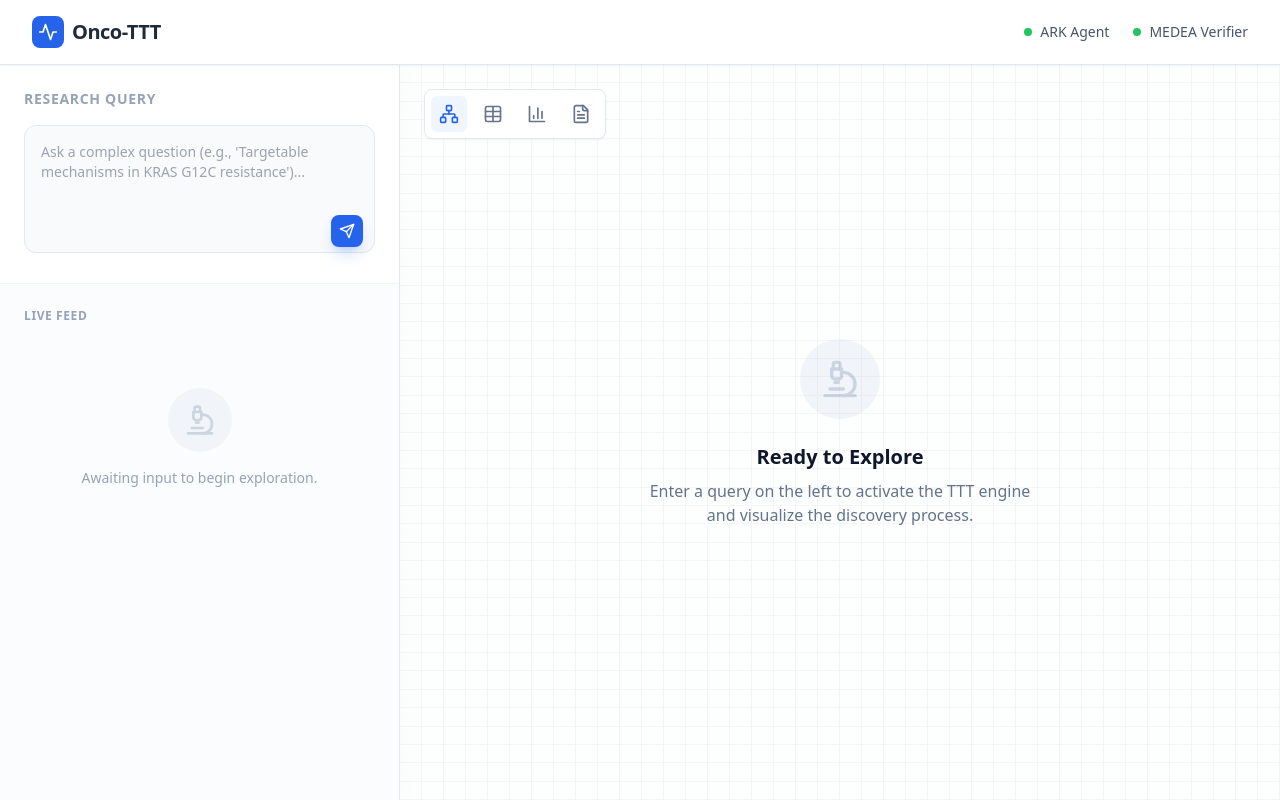
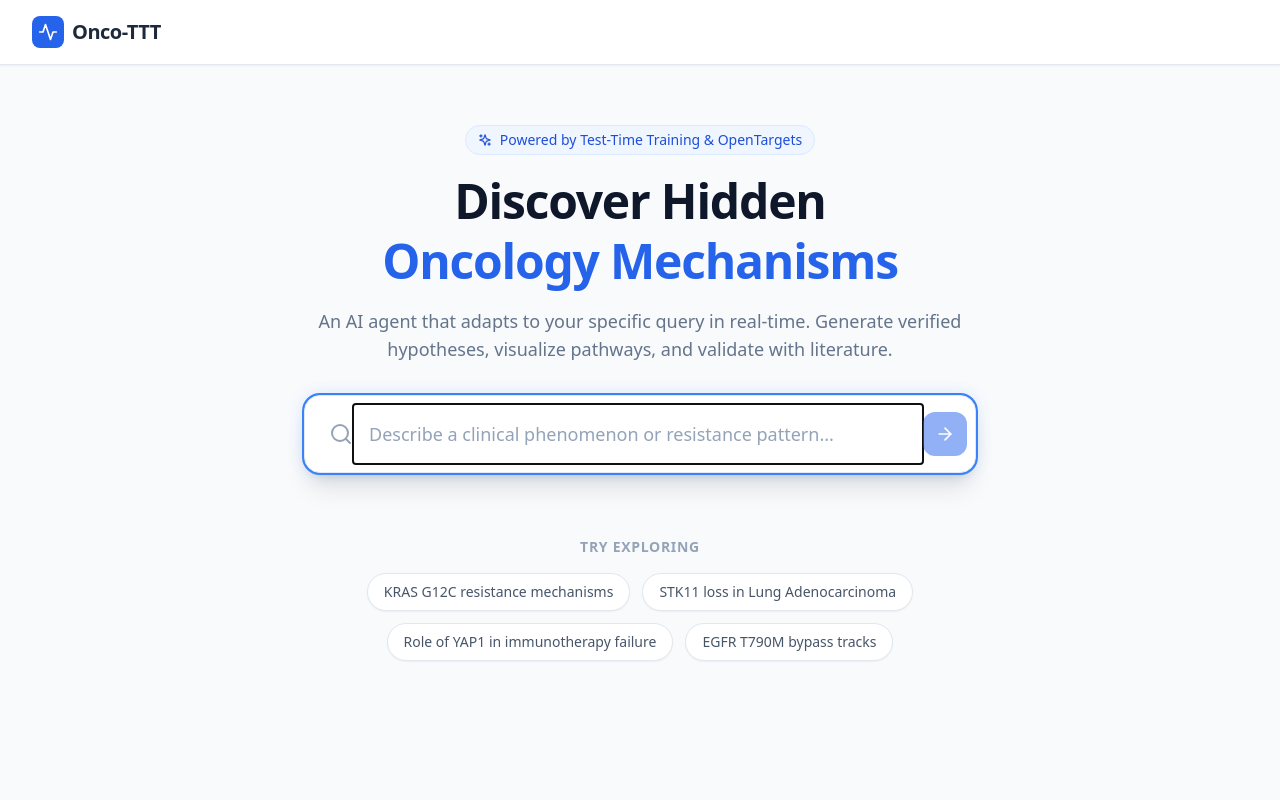
Before and after one commit to inventcures/oncology_hypothesis_generation, a Next.js app in the folder frontend/: page / in a window 1280 px wide. Built offline with nearby package versions, Linux system fonts and the light colour scheme.

Commit message:
feat(ui): redesign landing page with hero search and intuitive navigation

```diff
--- a/frontend/app/page.tsx
+++ b/frontend/app/page.tsx
@@ -1,7 +1,7 @@
 "use client";
 
 import { useState } from "react";
-import { Send, Activity, Brain, ShieldCheck, Microscope, BarChart3, Network, Table as TableIcon, FileText } from "lucide-react";
+import { Send, Activity, Brain, ShieldCheck, Microscope, BarChart3, Network, Table as TableIcon, FileText, Sparkles, Search, ArrowRight } from "lucide-react";
 
 type Hypothesis = {
   id: string;
@@ -44,14 +44,19 @@ export default function Home() {
   const [papers, setPapers] = useState<Paper[]>([]);
   const [graphData, setGraphData] = useState<{ nodes: GraphNode[]; links: GraphLink[] } | null>(null);
   const [loading, setLoading] = useState(false);
+  const [hasSearched, setHasSearched] = useState(false);
   const [status, setStatus] = useState("Idle");
   const [viewMode, setViewMode] = useState<"graph" | "table" | "metrics" | "papers">("graph");
 
-  const handleSubmit = async (e: React.FormEvent) => {
-    e.preventDefault();
-    if (!query) return;
+  const handleSubmit = async (e?: React.FormEvent, overrideQuery?: string) => {
+    if (e) e.preventDefault();
+    const textToSearch = overrideQuery || query;
+    if (!textToSearch) return;
+
+    if (overrideQuery) setQuery(overrideQuery);
 
     setLoading(true);
+    setHasSearched(true);
     setHypotheses([]);
     setGraphData(null);
     setPapers([]);
@@ -66,7 +71,7 @@ export default function Home() {
       const res = await fetch(`${apiUrl}/generate`, {
         method: "POST",
         headers: { "Content-Type": "application/json" },
-        body: JSON.stringify({ text: query }),
+        body: JSON.stringify({ text: textToSearch }),
       });
 
       if (!res.ok) throw new Error(`API Error: ${res.statusText}`);
@@ -84,6 +89,10 @@ export default function Home() {
     }
   };
 
+  const handleExampleClick = (text: string) => {
+    handleSubmit(undefined, text);
+  };
+
   const getNodeColor = (type: string) => {
     switch (type) {
       case "Gene": return "#3b82f6"; // Blue
@@ -97,13 +106,15 @@ export default function Home() {
   return (
     <main className="flex min-h-screen flex-col bg-slate-50 text-slate-900 font-sans">
       {/* Header */}
-      <header className="flex items-center justify-between px-8 py-4 bg-white border-b border-slate-200 shadow-sm z-20">
-        <div className="flex items-center gap-2">
+      <header className="flex items-center justify-between px-8 py-4 bg-white border-b border-slate-200 shadow-sm z-20 sticky top-0">
+        <div className="flex items-center gap-2 cursor-pointer" onClick={() => setHasSearched(false)}>
           <div className="bg-blue-600 p-1.5 rounded-lg">
              <Activity className="text-white w-5 h-5" />
           </div>
           <h1 className="text-xl font-bold tracking-tight text-slate-800">Onco-TTT</h1>
         </div>
+
+        {hasSearched && (
             <div className="flex gap-6 text-sm font-medium">
             <div className="flex items-center gap-2">
                 <div className={`w-2 h-2 rounded-full ${status.includes("ARK") ? "bg-blue-500 animate-pulse" : "bg-green-500"}`}></div>
@@ -114,33 +125,103 @@ export default function Home() {
                 <span className="text-slate-600">MEDEA Verifier</span>
             </div>
             </div>
+        )}
       </header>
 
+      {!hasSearched ? (
+        // --- HERO SECTION (Initial View) ---
+        <div className="flex-1 flex flex-col items-center justify-center p-6 -mt-20">
+            <div className="w-full max-w-3xl text-center space-y-8">
+
+                <div className="space-y-4">
+                    <div className="inline-flex items-center gap-2 px-3 py-1 rounded-full bg-blue-50 text-blue-700 text-sm font-medium border border-blue-100">
+                        <Sparkles size={14} />
+                        <span>Powered by Test-Time Training & OpenTargets</span>
+                    </div>
+                    <h2 className="text-5xl font-extrabold text-slate-900 tracking-tight leading-tight">
+                        Discover Hidden <br/>
+                        <span className="text-blue-600">Oncology Mechanisms</span>
+                    </h2>
+                    <p className="text-lg text-slate-500 max-w-2xl mx-auto">
+                        An AI agent that adapts to your specific query in real-time.
+                        Generate verified hypotheses, visualize pathways, and validate with literature.
+                    </p>
+                </div>
+
+                {/* Big Search Bar */}
+                <div className="relative max-w-2xl mx-auto group">
+                    <div className="absolute inset-0 bg-blue-500 rounded-2xl blur opacity-20 group-hover:opacity-30 transition-opacity"></div>
+                    <div className="relative bg-white rounded-2xl shadow-xl border border-slate-200 flex items-center p-2 transition-all ring-1 ring-slate-900/5 focus-within:ring-2 focus-within:ring-blue-500">
+                        <Search className="ml-4 text-slate-400" size={24} />
+                        <input
+                            type="text"
+                            className="flex-1 bg-transparent border-none focus:ring-0 text-lg p-4 placeholder:text-slate-400 text-slate-800"
+                            placeholder="Describe a clinical phenomenon or resistance pattern..."
+                            value={query}
+                            onChange={(e) => setQuery(e.target.value)}
+                            onKeyDown={(e) => e.key === 'Enter' && handleSubmit()}
+                            autoFocus
+                        />
+                        <button
+                            onClick={() => handleSubmit()}
+                            disabled={!query}
+                            className="bg-blue-600 hover:bg-blue-700 text-white p-3 rounded-xl transition-colors disabled:opacity-50 disabled:cursor-not-allowed"
+                        >
+                            <ArrowRight size={20} />
+                        </button>
+                    </div>
+                </div>
+
+                {/* Suggested Queries */}
+                <div className="pt-8">
+                    <p className="text-sm font-semibold text-slate-400 uppercase tracking-wider mb-4">Try exploring</p>
+                    <div className="flex flex-wrap justify-center gap-3">
+                        {[
+                            "KRAS G12C resistance mechanisms",
+                            "STK11 loss in Lung Adenocarcinoma",
+                            "Role of YAP1 in immunotherapy failure",
+                            "EGFR T790M bypass tracks"
+                        ].map((q) => (
+                            <button
+                                key={q}
+                                onClick={() => handleExampleClick(q)}
+                                className="px-4 py-2 bg-white border border-slate-200 hover:border-blue-400 hover:text-blue-600 rounded-full text-sm font-medium text-slate-600 transition-all shadow-sm hover:shadow-md"
+                            >
+                                {q}
+                            </button>
+                        ))}
+                    </div>
+                </div>
+
+            </div>
+        </div>
+      ) : (
+        // --- MAIN APP (Split View) ---
         <div className="flex flex-1 overflow-hidden">
         {/* Sidebar / Feed */}
-        <aside className="w-[400px] bg-white border-r border-slate-200 flex flex-col z-10 shadow-[4px_0_24px_rgba(0,0,0,0.02)]">
-          <div className="p-6 border-b border-slate-100">
-            <h2 className="text-sm font-bold text-slate-400 uppercase tracking-wider mb-4">Research Query</h2>
-            <form onSubmit={handleSubmit}>
+        <aside className="w-[350px] bg-white border-r border-slate-200 flex flex-col z-10 shadow-[4px_0_24px_rgba(0,0,0,0.02)]">
+          <div className="p-4 border-b border-slate-100">
+            <h2 className="text-xs font-bold text-slate-400 uppercase tracking-wider mb-2">Refine Query</h2>
+            <form onSubmit={(e) => handleSubmit(e)}>
               <div className="relative group">
                 <textarea
                   value={query}
                   onChange={(e) => setQuery(e.target.value)}
-                  placeholder="Ask a complex question (e.g., 'Targetable mechanisms in KRAS G12C resistance')..."
-                  className="w-full h-32 p-4 text-sm bg-slate-50 border border-slate-200 rounded-xl focus:ring-2 focus:ring-blue-500 focus:border-transparent focus:outline-none resize-none transition-all"
+                  placeholder="Refine your research question..."
+                  className="w-full h-24 p-3 text-sm bg-slate-50 border border-slate-200 rounded-lg focus:ring-2 focus:ring-blue-500 focus:border-transparent focus:outline-none resize-none transition-all"
                 />
                 <button
                   type="submit"
                   disabled={loading}
-                  className="absolute bottom-3 right-3 p-2 bg-blue-600 text-white rounded-lg hover:bg-blue-700 disabled:opacity-50 disabled:cursor-not-allowed transition-all shadow-lg shadow-blue-600/20"
+                  className="absolute bottom-2 right-2 p-1.5 bg-blue-600 text-white rounded-md hover:bg-blue-700 disabled:opacity-50 transition-all shadow-sm"
                 >
-                  <Send size={16} />
+                  <Send size={14} />
                 </button>
               </div>
             </form>
           </div>
 
-          <div className="flex-1 overflow-y-auto p-6 bg-slate-50/50">
+          <div className="flex-1 overflow-y-auto p-4 bg-slate-50/50">
             <div className="flex items-center justify-between mb-4">
                  <h3 className="text-xs font-bold text-slate-400 uppercase tracking-wider">
                   Live Feed
@@ -203,34 +284,35 @@ export default function Home() {
         {/* Main Canvas Area */}
         <section className="flex-1 flex flex-col relative bg-white">
             {/* Toolbar */}
-            <div className="absolute top-6 left-6 z-10 flex gap-2 bg-white/90 backdrop-blur border border-slate-200 p-1.5 rounded-lg shadow-sm">
+            <div className="absolute top-4 left-6 z-10 flex gap-1 bg-white/80 backdrop-blur-md border border-slate-200 p-1 rounded-lg shadow-sm">
                 <button
                     onClick={() => setViewMode("graph")}
-                    className={`p-2 rounded-md transition-colors ${viewMode === "graph" ? "bg-blue-50 text-blue-600" : "text-slate-500 hover:bg-slate-50"}`}
-                    title="Graph View"
+                    className={`flex items-center gap-2 px-3 py-1.5 rounded-md text-sm font-medium transition-colors ${viewMode === "graph" ? "bg-blue-50 text-blue-600 shadow-sm" : "text-slate-500 hover:bg-slate-50"}`}
                 >
-                    <Network size={20} />
+                    <Network size={16} />
+                    <span>Graph</span>
                 </button>
+                <div className="w-px bg-slate-200 my-1 mx-1"></div>
                 <button
                     onClick={() => setViewMode("table")}
-                    className={`p-2 rounded-md transition-colors ${viewMode === "table" ? "bg-blue-50 text-blue-600" : "text-slate-500 hover:bg-slate-50"}`}
-                    title="Evidence Table"
+                    className={`flex items-center gap-2 px-3 py-1.5 rounded-md text-sm font-medium transition-colors ${viewMode === "table" ? "bg-blue-50 text-blue-600 shadow-sm" : "text-slate-500 hover:bg-slate-50"}`}
                 >
-                    <TableIcon size={20} />
+                    <TableIcon size={16} />
+                    <span>Table</span>
                 </button>
                 <button
                     onClick={() => setViewMode("metrics")}
-                    className={`p-2 rounded-md transition-colors ${viewMode === "metrics" ? "bg-blue-50 text-blue-600" : "text-slate-500 hover:bg-slate-50"}`}
-                    title="Metrics"
+                    className={`flex items-center gap-2 px-3 py-1.5 rounded-md text-sm font-medium transition-colors ${viewMode === "metrics" ? "bg-blue-50 text-blue-600 shadow-sm" : "text-slate-500 hover:bg-slate-50"}`}
                 >
-                    <BarChart3 size={20} />
+                    <BarChart3 size={16} />
+                    <span>Metrics</span>
                 </button>
                 <button
                     onClick={() => setViewMode("papers")}
-                    className={`p-2 rounded-md transition-colors ${viewMode === "papers" ? "bg-blue-50 text-blue-600" : "text-slate-500 hover:bg-slate-50"}`}
-                    title="Literature"
+                    className={`flex items-center gap-2 px-3 py-1.5 rounded-md text-sm font-medium transition-colors ${viewMode === "papers" ? "bg-blue-50 text-blue-600 shadow-sm" : "text-slate-500 hover:bg-slate-50"}`}
                 >
-                    <FileText size={20} />
+                    <FileText size={16} />
+                    <span>Papers</span>
                 </button>
             </div>
 
@@ -432,6 +514,7 @@ export default function Home() {
             </div>
         </section>
       </div>
+      )}
     </main>
   );
 }
```
Lines whose indentation alone changed are shown as unchanged.
